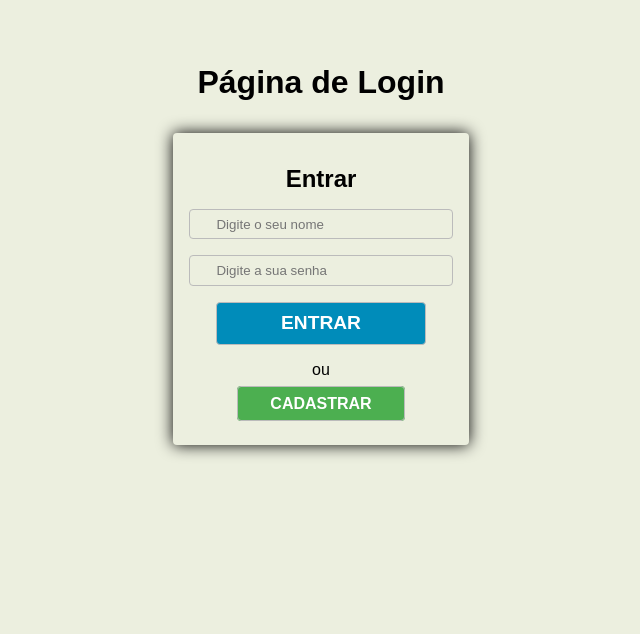
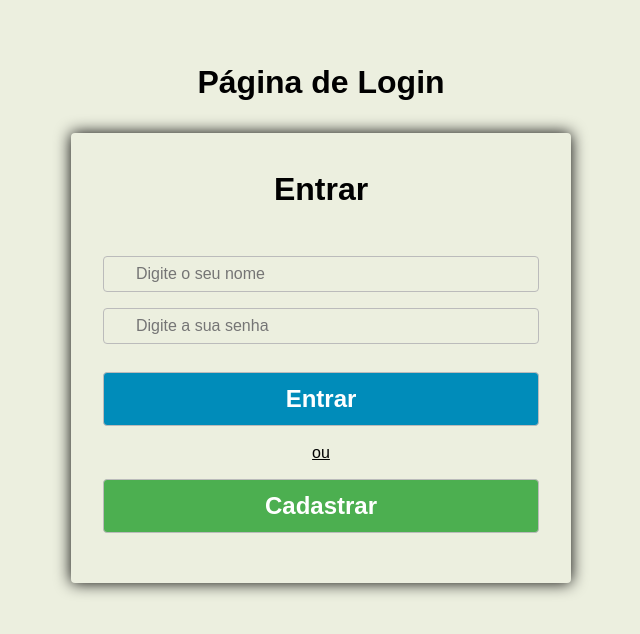
Before and after one commit to nikolassco/pagelogin, a React (Create React App) app: page / in a window 1280 px wide. Shown: the top 634 px of the page, without its empty margins (319-959 px from the left). Built offline with nearby package versions, Linux system fonts and the light colour scheme.

Commit message:
updating layout

```diff
--- a/src/index.css
+++ b/src/index.css
@@ -1,3 +1,13 @@
+* {
+  margin: 0;
+  padding: 0;
+  box-sizing: border-box;
+}
+
+:root {
+  font-size: 16px;
+}
+
 body {
   font-family: Arial, Helvetica, sans-serif;
   margin: 0;
@@ -17,11 +27,12 @@ form {
 }
 
 input {
+  width: 100%;
+  font-size: 1em;
   padding: 0.5em 2em;
   border-radius: 4px;
   border: 1px solid #bbb;
   background-color: transparent;
-  width: 90%;
 }
 
 .response {
@@ -31,27 +42,39 @@ input {
 }
 
 .form_box {
+  display: flex;
+  flex-direction: column;
+  justify-content: space-evenly;
+  min-height: 450px;
+  width: 500px;
+  max-width: 80vw;
   box-shadow: 0 0 1em #000;
   padding: 2em;
   border-radius: 4px;
 }
 
 .form_box h2 {
-  margin: 0;
+  font-size: 2em;
+  margin-bottom: 1em;
 }
 
 .btn-login,
 .btn-register {
-  text-transform: uppercase;
   text-decoration: none;
   color: #000;
-  padding: 0.5em 2em;
+  padding: 0.5em;
+  margin: 0.5em 0;
   border-radius: 4px;
   border: 1px solid #bbb;
   background-color: transparent;
-  font-size: 1em;
+  font-size: 1.5em;
   font-weight: bold;
   transition: 1s;
+}
+
+.btn-login::first-letter,
+.btn-register::first-letter {
+  text-transform: uppercase;
 }
 
 .btn-register {
@@ -60,7 +83,6 @@ input {
 }
 
 .btn-login {
-  font-size: 1.2em;
   background-color: #008CBA;
   color: #fff;
 }
@@ -72,3 +94,16 @@ input {
 }
 
 /* #ffffff #f6f7ef #ecefdf #e3e6ce #d9debe */
+
+
+@media (max-width: 56.25rem) {
+  :root {
+    font-size: 14px;
+  }
+}
+
+@media (max-width: 37.5rem) {
+  :root {
+    font-size: 13px;
+  }
+}
--- a/src/pages/formlogin/FormLogin.js
+++ b/src/pages/formlogin/FormLogin.js
@@ -31,7 +31,7 @@ const FormLogin = ({ user, access }) => {
               <input type="password" name="password" placeholder="Digite a sua senha" value={password} onChange={(e) => setPassword(e.target.value)} className="input" required />
               <input type="submit" value="Entrar" className="btn-login" />
             </form>
-            <p>ou</p>
+            <u>ou</u>
             <Link to="/register" className="btn-register" >cadastrar</Link>
           </div>
           <h3 className="response">{response}</h3>
--- a/src/pages/formregister/FormRegister.js
+++ b/src/pages/formregister/FormRegister.js
@@ -20,7 +20,7 @@ const FormRegister = () => {
   }
 
   return (
-    <>
+    <div>
       <div className="form_box">
         <form onSubmit={handleSubmit}>
           <h2>Registrar</h2>
@@ -29,11 +29,11 @@ const FormRegister = () => {
           <input type="password" name="password" placeholder="Confirme a sua senha" value={confirmPassword} onChange={(e) => setConfirmPassword(e.target.value)} className="input" required />
           <input type="submit" value="Cadastrar" className="btn-register" />
         </form>
-        <p>ou</p>
+        <u>ou</u>
         <Link to="/" className="btn-login" >entrar</Link>
       </div>
       <h3 className="response">{response}</h3>
-    </>
+    </div>
   )
 }
 
```
